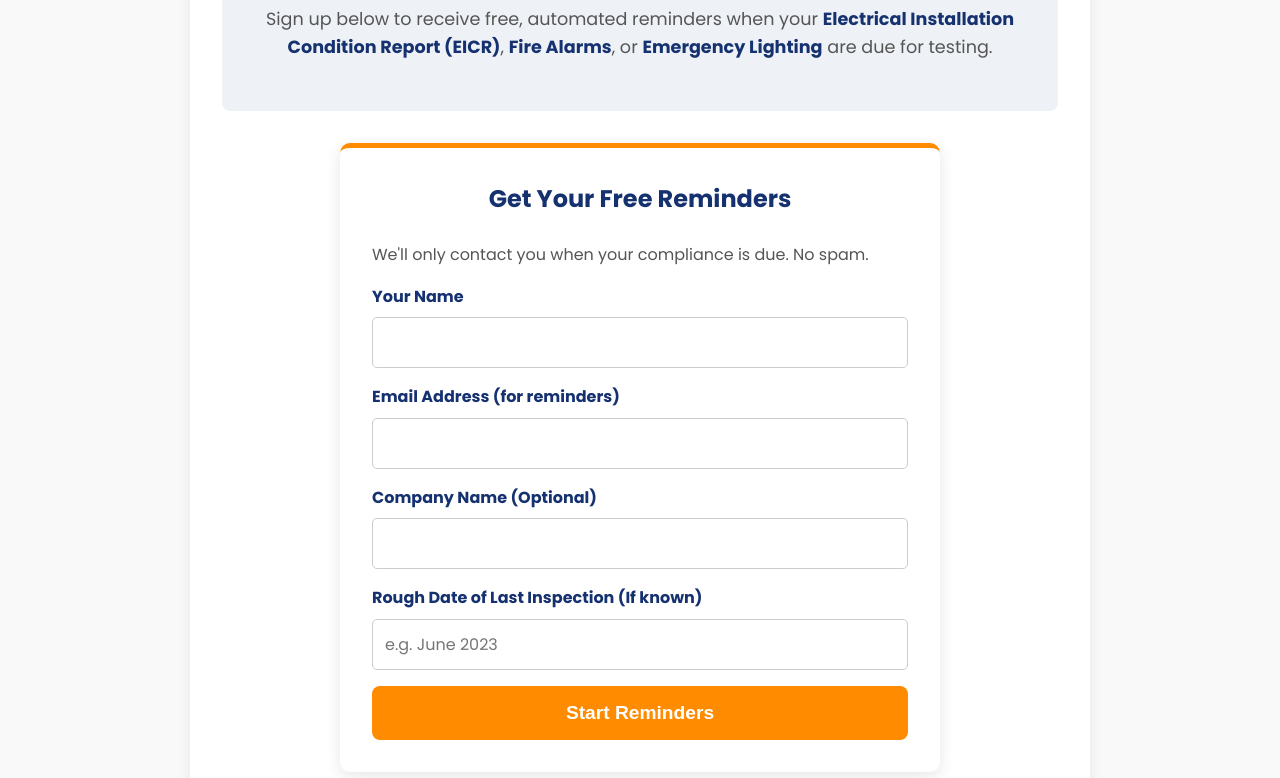
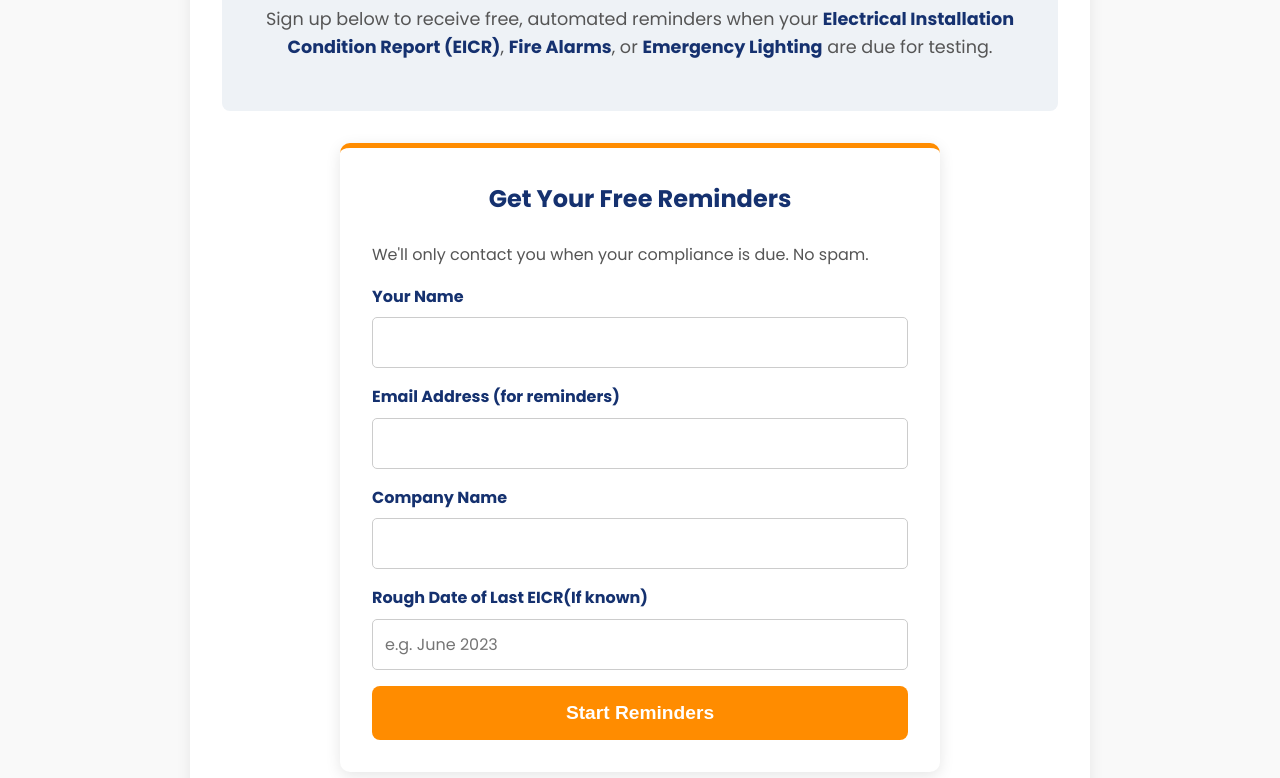
Before and after one commit to RABElectrical/Keepmecompliant, a plain HTML site: page index.html in a window 1280 px wide. Shown: the part 314-1092 px from the top of the page. Drawn offline with Linux system fonts and the light colour scheme.

```diff
--- a/index.html
+++ b/index.html
@@ -40,11 +40,11 @@
                         <input type="email" id="email" name="email" required>
                     </div>
                     <div class="form-group">
-                        <label for="company">Company Name (Optional)</label>
+                        <label for="company">Company Name</label>
                         <input type="text" id="company" name="company">
                     </div>
                     <div class="form-group">
-                        <label for="date">Rough Date of Last Inspection (If known)</label>
+                        <label for="date">Rough Date of Last EICR(If known)</label>
                         <input type="text" id="date" name="last_inspection_date" placeholder="e.g. June 2023">
                     </div>
 
```
